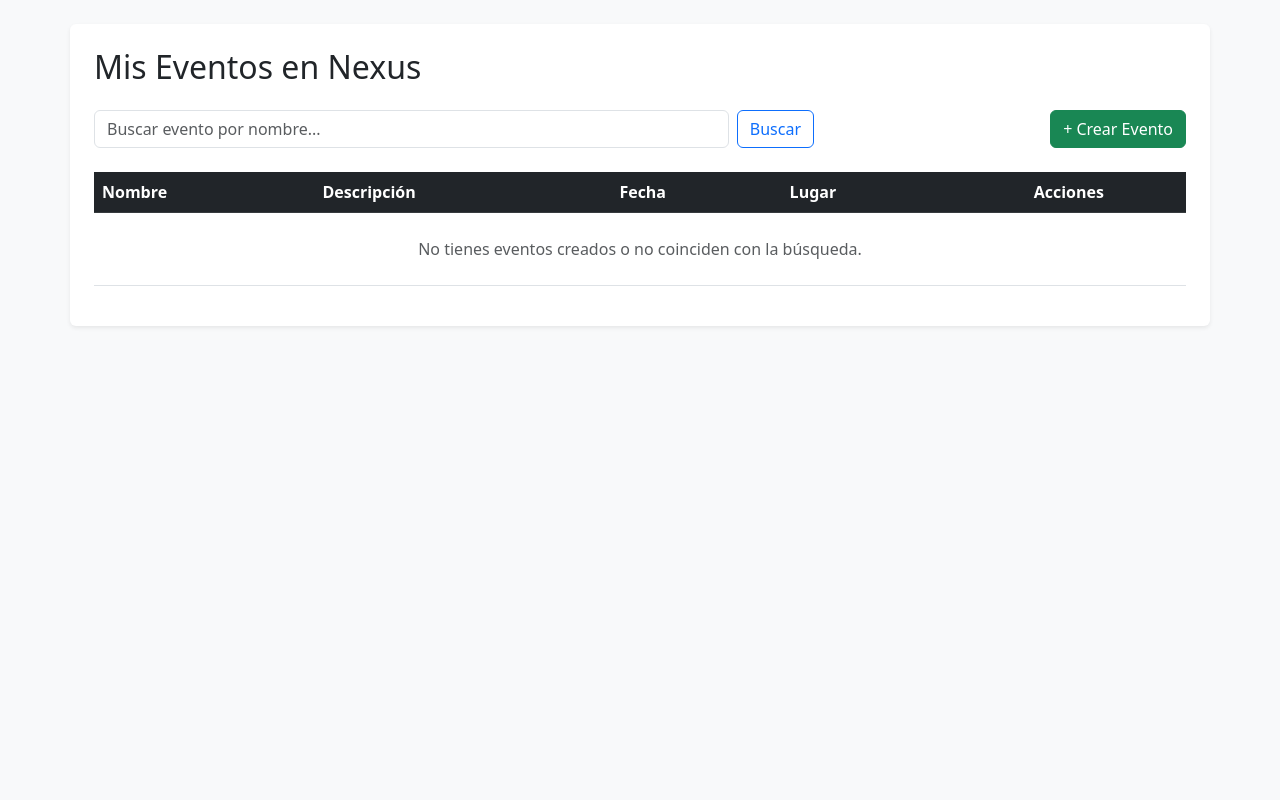
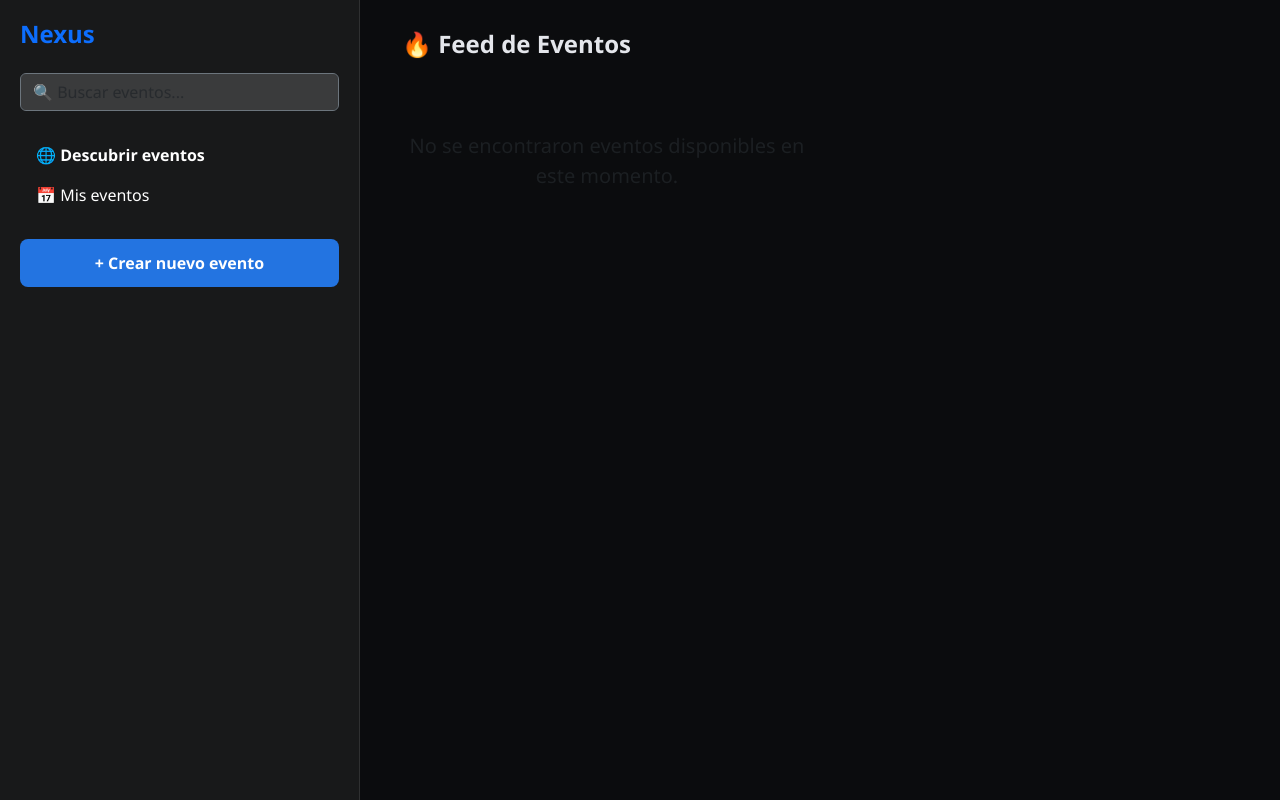
Before and after one commit to JohanMendozaSocha/Python_Nexus1, a Django app: page /eventos/ in a window 1280 px wide. Run offline with Django 5.2, Linux system fonts and the light colour scheme; data that the repository does not hold is empty.

Commit message:
Eventos corregido

```diff
--- a/config/settings.py
+++ b/config/settings.py
@@ -113,7 +113,7 @@ AUTH_PASSWORD_VALIDATORS = [
 
 LANGUAGE_CODE = 'en-us'
 
-TIME_ZONE = 'UTC'
+TIME_ZONE = 'America/Bogota'  # O tu zona horaria local para que coincida con "ahora"
 
 USE_I18N = True
 
@@ -123,8 +123,6 @@ USE_TZ = True
 # Static files (CSS, JavaScript, Images)
 # https://docs.djangoproject.com/en/6.0/howto/static-files/
 
-STATIC_URL = 'static/'
-    #
 AUTH_USER_MODEL = 'users.Usuario'
 
 STATIC_URL = 'static/'
--- a/events/forms.py
+++ b/events/forms.py
@@ -1,18 +1,59 @@
 from django import forms
+from django.utils import timezone
 from .models import Evento
 
 class EventoForm(forms.ModelForm):
     class Meta:
         model = Evento
-        # Pedimos todo menos el creador y la fecha de creación
         fields = ['titulo', 'descripcion', 'ubicacion', 'f_inicio', 'f_fin', 'categoria']
 
-        # Les ponemos widgets para que en el HTML salgan como cajas de texto y calendario
+        # 🌟 Etiquetas visibles en el HTML en español
+        labels = {
+            'titulo': 'Título',
+            'descripcion': 'Descripción',
+            'ubicacion': 'Ubicación',
+            'f_inicio': 'Fecha y Hora de Inicio',
+            'f_fin': 'Fecha y Hora de Finalización',
+            'categoria': 'Categoría',
+        }
+
+        # Widgets con marcadores en español
         widgets = {
             'titulo': forms.TextInput(attrs={'class': 'form-control', 'placeholder': 'Título del evento'}),
-            'descripcion': forms.Textarea(attrs={'class': 'form-control', 'rows': 4, 'placeholder': '¿De qué trata el evento?'}),
-            'ubicacion': forms.TextInput(attrs={'class': 'form-control', 'placeholder': 'Lugar o enlace virtual'}),
-            'f_inicio': forms.DateTimeInput(attrs={'class': 'form-control', 'type': 'datetime-local'}),
-            'f_fin': forms.DateTimeInput(attrs={'class': 'form-control', 'type': 'datetime-local'}),
-            'categoria': forms.TextInput(attrs={'class': 'form-control', 'placeholder': 'Ej. Deportes, Tecnología...'}),
+            'descripcion': forms.Textarea(attrs={'class': 'form-control', 'rows': 3, 'placeholder': 'Describe tu evento...'}),
+            'ubicacion': forms.TextInput(attrs={'class': 'form-control', 'placeholder': 'Lugar o enlace del evento'}),
+            'f_inicio': forms.DateTimeInput(format='%Y-%m-%dT%H:%M', attrs={'type': 'datetime-local', 'class': 'form-control'}),
+            'f_fin': forms.DateTimeInput(format='%Y-%m-%dT%H:%M', attrs={'type': 'datetime-local', 'class': 'form-control'}),
+            'categoria': forms.TextInput(attrs={'class': 'form-control', 'placeholder': 'Ej. Tecnología, Videojuegos'}),
         }
+
+    def __init__(self, *args, **kwargs):
+        super().__init__(*args, **kwargs)
+        self.fields['f_inicio'].input_formats = ['%Y-%m-%dT%H:%M', '%Y-%m-%d %H:%M']
+        self.fields['f_fin'].input_formats = ['%Y-%m-%dT%H:%M', '%Y-%m-%d %H:%M']
+
+    def clean(self):
+        cleaned_data = super().clean()
+        fecha_inicio = cleaned_data.get('f_inicio')
+        fecha_fin = cleaned_data.get('f_fin')
+
+        # El "ahora" actual respetando America/Bogota
+        ahora = timezone.now()
+
+        # Forzar que ambas fechas tengan zona horaria activa si por alguna razón vienen "naive"
+        if fecha_inicio and timezone.is_naive(fecha_inicio):
+            fecha_inicio = timezone.make_aware(fecha_inicio, timezone.get_current_timezone())
+        if fecha_fin and timezone.is_naive(fecha_fin):
+            fecha_fin = timezone.make_aware(fecha_fin, timezone.get_current_timezone())
+
+        # 🌟 Validaciones limpias
+        if fecha_inicio and fecha_inicio < ahora:
+            self.add_error('f_inicio', "¡No puedes crear un evento en el pasado!")
+
+        if fecha_fin and fecha_fin < ahora:
+            self.add_error('f_fin', "El evento no puede terminar en el pasado.")
+
+        if fecha_inicio and fecha_fin and fecha_fin < fecha_inicio:
+            self.add_error('f_fin', "La fecha de finalización no puede ser antes de la fecha de inicio.")
+
+        return cleaned_data
--- a/events/models.py
+++ b/events/models.py
@@ -20,6 +20,7 @@ class Evento(models.Model):
         null=True,
         blank=True
     )
-
+    #Para guardar quiénes se unen al evento (botón "Asistiré")
+    asistentes = models.ManyToManyField(settings.AUTH_USER_MODEL, related_name='eventos_asistidos', blank=True)
     def __str__(self):
         return self.titulo
--- a/events/urls.py
+++ b/events/urls.py
@@ -2,7 +2,14 @@ from django.urls import path
 from . import views
 
 urlpatterns = [
+    # Ruta principal para el panel estilo Facebook
     path('', views.panel_eventos, name='panel_eventos'),
+    # 🌟 NUEVA RUTA: Para la página del formulario de creación
+    path('crear/', views.crear_evento, name='crear_evento'),
+
+    # Rutas de acciones
+    path('unirse/<int:pk>/', views.unirse_evento, name='unirse_evento'),
+    path('eliminar/<int:pk>/', views.eliminar_evento, name='eliminar_evento'),
     path('editar/<int:pk>/', views.editar_evento, name='editar_evento'),
-    path('eliminar/<int:pk>/', views.eliminar_evento, name='eliminar_evento'),
+    path('reportar/<int:pk>/', views.reportar_evento, name='reportar_evento'),
 ]
--- a/events/views.py
+++ b/events/views.py
@@ -3,54 +3,71 @@ from django.contrib.auth.decorators import login_required
 from .models import Evento
 from .forms import EventoForm
 
-# 1. VISTA PRINCIPAL: LISTAR, BUSCAR Y MOSTRAR EL MODAL DE CREAR
 def panel_eventos(request):
-    # Aquí asumimos temporalmente un usuario para que no se estalle si no hay login hecho
-    # Cuando tengas el login listo, cambias esto por: usuario_actual = request.user
     usuario_actual = request.user if request.user.is_authenticated else None
+    ver_mis_eventos = request.GET.get('mis_eventos') == 'true'
 
-    # Traer solo los eventos creados por este usuario
-    eventos = Evento.objects.filter(id_creador=usuario_actual) if usuario_actual else Evento.objects.all()
+    if ver_mis_eventos and usuario_actual:
+        eventos = Evento.objects.filter(id_creador=usuario_actual).order_by('-created_at')
+    else:
+        eventos = Evento.objects.all().order_by('-created_at')
 
-    # Lógica de la barra de búsqueda (si el usuario escribe algo en el input)
     buscar = request.GET.get('buscar')
     if buscar:
-        eventos = eventos.filter(nombre__icontains=buscar) # Filtra por nombre sin importar mayúsculas
+        eventos = eventos.filter(titulo__icontains=buscar)
 
-    # Lógica para procesar el formulario de CREAR (el que va dentro del modal)
+    context = {
+        'eventos': eventos,
+        'buscar': buscar if buscar else '',
+        'ver_mis_eventos': ver_mis_eventos
+    }
+    return render(request, 'event/createEvent.html', context)
+
+@login_required
+def crear_evento(request):
     if request.method == 'POST':
         form = EventoForm(request.POST)
         if form.is_valid():
             evento = form.save(commit=False)
-            if usuario_actual:
-                evento.id_creador = usuario_actual
+            evento.id_creador = request.user
             evento.save()
             return redirect('panel_eventos')
     else:
         form = EventoForm()
 
-    context = {
-        'eventos': eventos,
-        'form': form,
-        'buscar': buscar if buscar else ''
-    }
-    return render(request, 'event/createEvent.html', context)
+    return render(request, 'event/formsEvent.html', {'form': form})
 
-
-# 2. VISTA PARA ACTUALIZAR (EDITAR) UN EVENTO
+@login_required
 def editar_evento(request, pk):
-    evento = get_object_or_404(Evento, pk=pk)
+    # 🌟 CORREGIDO: Se agregó el ', pk' arriba para que Django sepa qué evento editar
+    evento = get_object_or_404(Evento, pk=pk, id_creador=request.user)
     if request.method == 'POST':
         form = EventoForm(request.POST, instance=evento)
         if form.is_valid():
             form.save()
             return redirect('panel_eventos')
+    else:
+        form = EventoForm(instance=evento)
+
+    return render(request, 'event/formsEvent.html', {'form': form})
+
+@login_required
+def unirse_evento(request, pk):
+    evento = get_object_or_404(Evento, pk=pk)
+    if request.user in evento.asistentes.all():
+        evento.asistentes.remove(request.user)
+    else:
+        evento.asistentes.add(request.user)
     return redirect('panel_eventos')
 
+@login_required
+def eliminar_evento(request, pk):
+    evento = get_object_or_404(Evento, pk=pk, id_creador=request.user)
+    evento.delete()
+    return redirect('panel_eventos')
 
-# 3. VISTA PARA ELIMINAR (BORRAR) UN EVENTO
-def eliminar_evento(request, pk):
+@login_required
+def reportar_evento(request, pk):
     evento = get_object_or_404(Evento, pk=pk)
-    if request.method == 'POST':
-        evento.delete()
+    print(f"El usuario {request.user.username} reportó el evento {evento.titulo}")
     return redirect('panel_eventos')
--- /dev/null
+++ b/static/createEvent.css
@@ -0,0 +1,145 @@
+body {
+    background-color: #0b0c0e !important; /* Fondo ultra oscuro de Facebook */
+    color: #e4e6eb;
+    font-family: 'Segoe UI', Helvetica, Arial, sans-serif;
+    margin: 0;
+    padding: 0;
+    display: flex;
+    height: 100vh;
+    overflow: hidden;
+}
+
+/* Contenedor Principal de Pantalla Dividida */
+.fb-layout {
+    display: flex;
+    width: 100%;
+    height: 100%;
+}
+
+/* BANDA IZQUIERDA (Sidebar) */
+.fb-sidebar {
+    width: 360px;
+    background-color: #18191a;
+    border-right: 1px solid #2f3031;
+    padding: 20px;
+    display: flex;
+    flex-direction: column;
+}
+
+.fb-sidebar h1 {
+    font-size: 24px;
+    font-weight: 700;
+    color: #e4e6eb;
+    margin-bottom: 20px;
+}
+
+/* Botón Azul de Crear estilo Facebook */
+.btn-fb-blue {
+    background-color: #2374e1 !important;
+    color: white !important;
+    font-weight: 600;
+    border-radius: 8px !important;
+    padding: 12px !important;
+    width: 100%;
+    border: none;
+    transition: background 0.2s;
+}
+
+.btn-fb-blue:hover {
+    background-color: #3984ea !important;
+}
+
+/* CONTENIDO DERECHO (Descubrir Eventos) */
+.fb-main-content {
+    flex: 1;
+    padding: 30px;
+    overflow-y: auto;
+    background-color: #0b0c0e;
+}
+
+.fb-main-content h2 {
+    font-size: 24px;
+    font-weight: 700;
+    margin-bottom: 24px;
+}
+
+/* REJILLA DE TARJETAS (Cards) */
+.event-grid {
+    display: grid;
+    grid-template-columns: repeat(auto-fill, minmax(300px, 1fr));
+    gap: 16px;
+}
+
+.event-card {
+    background-color: #18191a;
+    border-radius: 12px;
+    border: 1px solid #2f3031;
+    overflow: hidden;
+    display: flex;
+    flex-direction: column;
+    transition: transform 0.2s;
+}
+
+.event-card:hover {
+    transform: translateY(-2px);
+}
+
+.event-card-body {
+    padding: 16px;
+    display: flex;
+    flex-direction: column;
+    flex-grow: 1;
+}
+
+.event-date {
+    color: #f02849;
+    font-size: 13px;
+    font-weight: 600;
+    text-transform: uppercase;
+    margin-bottom: 6px;
+}
+
+.event-title {
+    font-size: 17px;
+    font-weight: 700;
+    color: #e4e6eb;
+    margin-bottom: 4px;
+}
+
+.event-location {
+    color: #b0b3b8;
+    font-size: 14px;
+    margin-bottom: 12px;
+}
+
+.event-desc {
+    color: #e4e6eb;
+    font-size: 14px;
+    flex-grow: 1;
+    margin-bottom: 16px;
+}
+
+/* Botón Asistiré / Unirse */
+.btn-fb-secondary {
+    background-color: #2f3031 !important;
+    color: #e4e6eb !important;
+    border: none;
+    font-weight: 600;
+    width: 100%;
+    padding: 8px;
+    border-radius: 6px;
+}
+
+.btn-fb-secondary.active {
+    background-color: rgba(45, 136, 255, 0.2) !important;
+    color: #2d88ff !important;
+}
+
+/* Ajuste del Modal para que se vea bien en fondo oscuro */
+.modal-content {
+    background-color: #242526 !important;
+    color: white;
+    border: 1px solid #3e4042;
+}
+.modal-header, .modal-footer { border: none; }
+.form-control { background-color: #3a3b3c !important; color: white !important; border: 1px solid #3e4042; }
--- a/templates/event/createEvent.html
+++ b/templates/event/createEvent.html
@@ -3,141 +3,99 @@
 <html lang="es">
 <head>
     <meta charset="UTF-8">
-    <title>Nexus - Mis Eventos</title>
+    <meta name="viewport" content="width=device-width, initial-scale=1.0">
+    <title>Nexus - Panel de Eventos</title>
     <link href="https://cdn.jsdelivr.net/npm/bootstrap@5.3.0/dist/css/bootstrap.min.css" rel="stylesheet">
-    <link rel="stylesheet" href="{% static 'estilos.css' %}">
+    <link rel="stylesheet" href="{% static 'createEvent.css' %}">
 </head>
-<body class="bg-light p-4">
+<body>
 
-<div class="container bg-white p-4 rounded shadow-sm">
-    <h2 class="mb-4">Mis Eventos en Nexus</h2>
+<div class="fb-layout">
 
-    <div class="row mb-4">
-        <div class="col-md-8">
-            <form method="GET" action="{% url 'panel_eventos' %}" class="d-flex">
-                <input type="text" name="buscar" value="{{ buscar }}" class="form-control me-2" placeholder="Buscar evento por nombre...">
-                <button type="submit" class="btn btn-outline-primary">Buscar</button>
+    <div class="fb-sidebar">
+        <h1 class="mb-4 text-primary fw-bold">Nexus</h1>
+
+        <form method="GET" action="{% url 'panel_eventos' %}" class="mb-4">
+            <input type="text" name="buscar" value="{{ buscar }}" class="form-control bg-dark text-white border-secondary" placeholder="🔍 Buscar eventos...">
         </form>
+
+        <div class="list-group mb-4">
+            <a href="{% url 'panel_eventos' %}" class="list-group-item list-group-item-action bg-transparent text-white border-0 {% if not ver_mis_eventos %}fw-bold text-primary bg-secondary{% endif %}">
+                🌐 Descubrir eventos
+            </a>
+            <a href="{% url 'panel_eventos' %}?mis_eventos=true" class="list-group-item list-group-item-action bg-transparent text-white border-0 {% if ver_mis_eventos %}fw-bold text-primary bg-secondary{% endif %}">
+                📅 Mis eventos
+            </a>
         </div>
-        <div class="col-md-4 text-end">
-            <button type="button" class="btn btn-success" data-bs-toggle="modal" data-bs-target="#modalCrear">
-                + Crear Evento
-            </button>
+
+        <a href="{% url 'crear_evento' %}" class="btn btn-fb-blue w-100 py-2 fw-bold text-center text-decoration-none d-block">
+            + Crear nuevo evento
+        </a>
+    </div>
+
+    <div class="fb-main-content">
+        <div class="container-fluid">
+            <h2 class="mb-4 fw-bold">
+                {% if ver_mis_eventos %}📋 Mis Eventos Creados{% else %}🔥 Feed de Eventos{% endif %}
+            </h2>
+
+            <div class="event-grid">
+                {% for evento in eventos %}
+                <div class="event-card mb-4 shadow-sm">
+                    <div class="event-card-body p-4">
+
+                        <div class="event-date text-primary fw-bold mb-2">
+                            📅 {{ evento.f_inicio|date:"d \d\e M, Y - H:i" }}
+                        </div>
+
+                        <div class="event-title h4 text-white fw-bold mb-2">{{ evento.titulo }}</div>
+
+                        <div class="event-location text-muted small mb-3">
+                            📍 {{ evento.ubicacion|default:"Lugar no especificado" }}
+                        </div>
+
+                        {% if evento.categoria %}
+                            <span class="badge bg-primary px-3 py-2 mb-3">{{ evento.categoria }}</span>
+                        {% endif %}
+
+                        <p class="event-desc text-light mb-4">{{ evento.descripcion }}</p>
+
+                        <div class="border-top border-secondary pt-3 mb-3">
+                            <small class="text-muted">
+                                👥 Asistirán: <strong class="text-white">{{ evento.asistentes.count }} personas</strong>
+                            </small>
+                        </div>
+
+                        <div class="d-flex gap-2">
+                            {% if request.user.is_authenticated and request.user == evento.id_creador %}
+                                <a href="{% url 'editar_evento' evento.id %}" class="btn btn-sm btn-warning w-50 fw-bold">⚙️ Editar</a>
+                                <a href="{% url 'eliminar_evento' evento.id %}" class="btn btn-sm btn-danger w-50 fw-bold" onclick="return confirm('¿Seguro que quieres borrar este evento?')">🗑️ Borrar</a>
+                            {% else %}
+                                <form method="POST" action="{% url 'unirse_evento' evento.id %}" class="w-100 m-0">
+                                    {% csrf_token %}
+                                    {% if request.user in evento.asistentes.all %}
+                                          <button type="submit" class="btn btn-secondary w-100 fw-bold active">⭐ Asistiré</button>
+                                    {% else %}
+                                          <button type="submit" class="btn btn-outline-primary w-100 fw-bold">⭐ Unirse</button>
+                                    {% endif %}
+                                </form>
+
+                                {% if request.user.is_authenticated %}
+                                    <a href="{% url 'reportar_evento' evento.id %}" class="btn btn-sm btn-outline-danger d-flex align-items-center justify-content-center" onclick="return confirm('¿Quieres reportar este evento?')">🚩</a>
+                                {% endif %}
+                            {% endif %}
                         </div>
                     </div>
-
-    <table class="table table-hover align-middle">
-        <thead class="table-dark">
-            <tr>
-                <th>Nombre</th>
-                <th>Descripción</th>
-                <th>Fecha</th>
-                <th>Lugar</th>
-                <th class="text-center">Acciones</th>
-            </tr>
-        </thead>
-        <tbody>
-            {% for evento in eventos %}
-            <tr>
-                <td>{{ evento.nombre }}</td>
-                <td>{{ evento.descripcion }}</td>
-                <td>{{ evento.fecha }}</td>
-                <td>{{ evento.lugar }}</td>
-                <td class="text-center">
-                    <button type="button" class="btn btn-sm btn-warning me-2" data-bs-toggle="modal" data-bs-target="#modalEditar{{ evento.id }}">
-                        Editar
-                    </button>
-                    <button type="button" class="btn btn-sm btn-danger" data-bs-toggle="modal" data-bs-target="#modalEliminar{{ evento.id }}">
-                        Borrar
-                    </button>
-                </td>
-            </tr>
-
-            <div class="modal fade" id="modalEditar{{ evento.id }}" tabindex="-1" aria-hidden="true">
-                <div class="modal-dialog modal-dialog-centered">
-                    <div class="modal-content">
-                        <div class="modal-header">
-                            <h5 class="modal-title">Editar Evento</h5>
-                            <button type="button" class="btn-close" data-bs-dismiss="modal"></button>
                 </div>
-                        <form method="POST" action="{% url 'editar_evento' evento.id %}">
-                            {% csrf_token %}
-                            <div class="modal-body">
-                                <div class="mb-3">
-                                    <label class="form-label">Nombre del Evento</label>
-                                    <input type="text" name="nombre" value="{{ evento.nombre }}" class="form-control" required>
+                {% empty %}
+                <div class="text-center py-5">
+                    <p class="text-muted fs-5">No se encontraron eventos disponibles en este momento.</p>
                 </div>
-                                <div class="mb-3">
-                                    <label class="form-label">Descripción</label>
-                                    <textarea name="descripcion" class="form-control" rows="3">{{ evento.descripcion }}</textarea>
-                                </div>
-                                <div class="mb-3">
-                                    <label class="form-label">Fecha</label>
-                                    <input type="text" name="fecha" value="{{ evento.fecha }}" class="form-control">
-                                </div>
-                                <div class="mb-3">
-                                    <label class="form-label">Lugar</label>
-                                    <input type="text" name="lugar" value="{{ evento.lugar }}" class="form-control">
-                                </div>
-                            </div>
-                            <div class="modal-footer">
-                                <button type="button" class="btn btn-secondary" data-bs-dismiss="modal">Cancelar</button>
-                                <button type="submit" class="btn btn-warning">Actualizar Cambios</button>
-                            </div>
-                        </form>
+                {% endfor %}
             </div>
         </div>
     </div>
 
-            <div class="modal fade" id="modalEliminar{{ evento.id }}" tabindex="-1" aria-hidden="true">
-                <div class="modal-dialog modal-dialog-centered">
-                    <div class="modal-content">
-                        <div class="modal-header">
-                            <h5 class="modal-title text-danger">⚠️ ¿Confirmar Eliminación?</h5>
-                            <button type="button" class="btn-close" data-bs-dismiss="modal"></button>
-                        </div>
-                        <form method="POST" action="{% url 'eliminar_evento' evento.id %}">
-                            {% csrf_token %}
-                            <div class="modal-body">
-                                ¿Estás seguro de eliminar el evento <strong>"{{ evento.nombre }}"</strong>?
-                            </div>
-                            <div class="modal-footer">
-                                <button type="button" class="btn btn-secondary" data-bs-dismiss="modal">Cancelar</button>
-                                <button type="submit" class="btn btn-danger">Sí, Eliminar</button>
-                            </div>
-                        </form>
-                    </div>
-                </div>
-            </div>
-
-            {% empty %}
-            <tr>
-                <td colspan="5" class="text-center text-muted p-4">No tienes eventos creados o no coinciden con la búsqueda.</td>
-            </tr>
-            {% endfor %}
-        </tbody>
-    </table>
-</div>
-
-<div class="modal fade" id="modalCrear" tabindex="-1" aria-hidden="true">
-    <div class="modal-dialog modal-dialog-centered">
-        <div class="modal-content">
-            <div class="modal-header">
-                <h5 class="modal-title">Nuevo Evento para Nexus</h5>
-                <button type="button" class="btn-close" data-bs-dismiss="modal"></button>
-            </div>
-            <form method="POST" action="{% url 'panel_eventos' %}">
-                {% csrf_token %}
-                <div class="modal-body">
-                    {{ form.as_p }}
-                </div>
-                <div class="modal-footer">
-                    <button type="button" class="btn btn-secondary" data-bs-dismiss="modal">Cancelar</button>
-                    <button type="submit" class="btn btn-success">Guardar Evento</button>
-                </div>
-            </form>
-        </div>
-    </div>
 </div>
 
 <script src="https://cdn.jsdelivr.net/npm/bootstrap@5.3.0/dist/js/bootstrap.bundle.min.js"></script>
```
Also changed, not shown: static/Event.css (deleted, +0 -150 lines), templates/event/formsEvent.html (added, +42 -0 lines), events/migrations/0003_evento_asistentes.py (added), forums/migrations/0004_merge_0002_initial_0003_reporte.py (added). Lines whose indentation alone changed are shown as unchanged.
